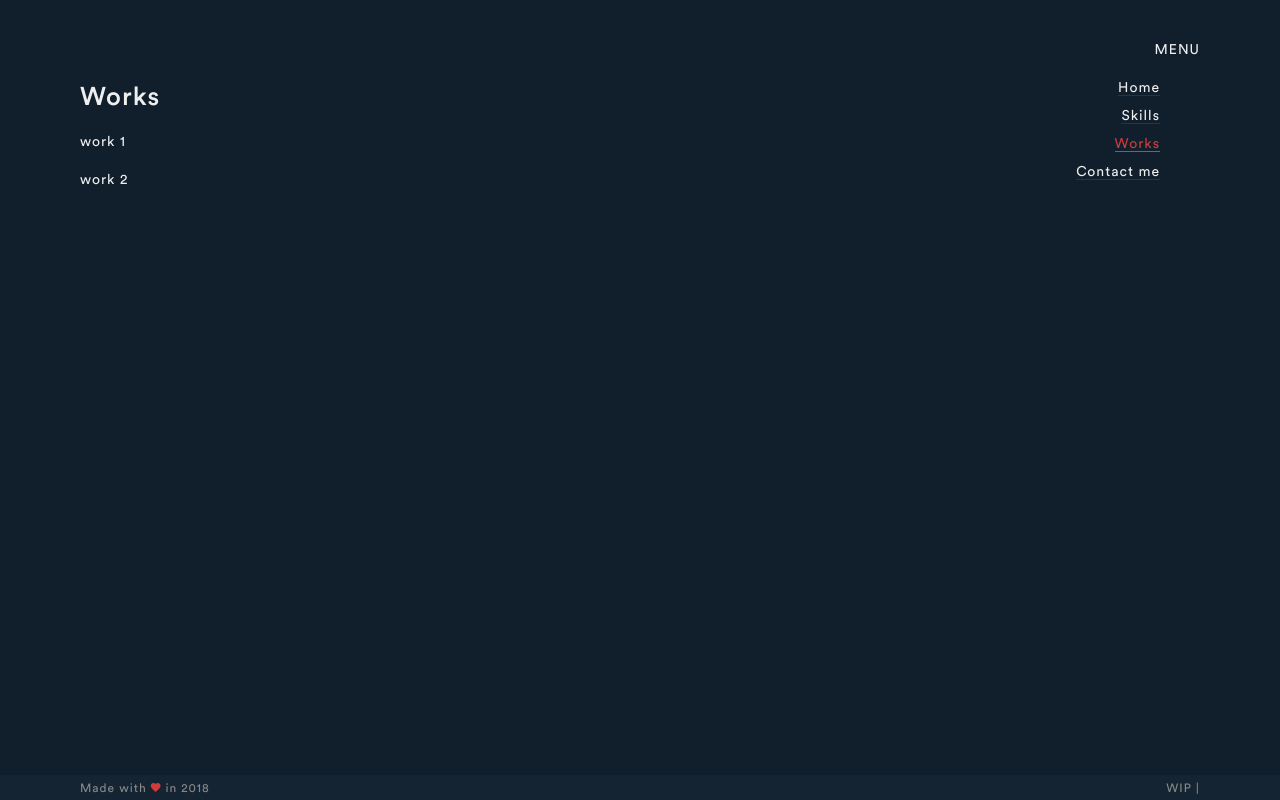
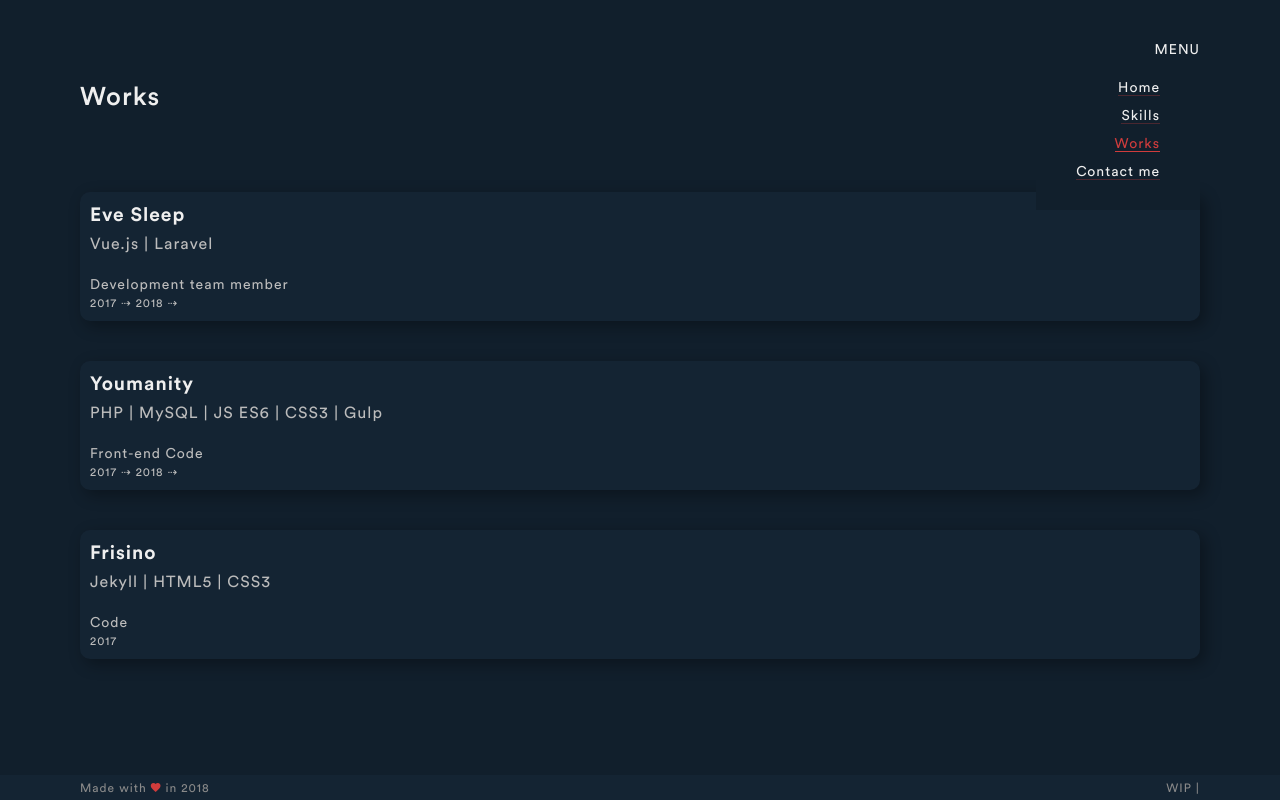
Before and after one commit to cuppilekkia/cuppilekkia-personal, a Vue app: page /works in a window 1280 px wide. Built offline with nearby package versions, Linux system fonts and the light colour scheme.

Commit message:
Works page and styles

```diff
--- a/src/assets/sass/_variables.scss
+++ b/src/assets/sass/_variables.scss
@@ -2,6 +2,8 @@
 $main-dark: #111f2c;
 $main-dark-2: lighten($main-dark, 2%);
 $main-dark-4: lighten($main-dark, 4%);
+$main-darker-2: darken($main-dark, 2%);
+$main-darker-4: darken($main-dark, 4%);
 
 $main-light: #efefef;
 $main-light-20: darken($main-light, 20%);
@@ -25,3 +27,4 @@
 
 /* SHADOW */
 $black-shadow: 5px 5px 15px 1px rgba($color: #000000, $alpha: 0.3);
+$white-shadow: 5px 5px 15px 1px rgba($color: #ffffff, $alpha: 0.3);
--- a/src/components/TitleBig.vue
+++ b/src/components/TitleBig.vue
@@ -12,6 +12,6 @@
 
 <style scoped lang="scss">
 .t-big-title {
-  margin-bottom: 20px;
+  margin-bottom: 80px;
 }
 </style>
--- a/src/components/Work.vue
+++ b/src/components/Work.vue
@@ -1,10 +1,19 @@
 <template>
-    <div>
-        {{ title }}
-    </div>
+    <section class="work theme-dark-2">
+      <header class="head">
+        <h1 class="title">{{ title }}</h1>
+        <h2 class="tech">{{ tech }}</h2>
+      </header>
+      <div>
+        <p class="role">{{ role }}</p>
+        <p class="year"><small v-html="year"></small></p>
+      </div>
+    </section>
 </template>
 
 <script>
+import { mapGetters } from 'vuex'
+
 export default {
   name: 'work',
   props: {
@@ -12,22 +21,69 @@
       type: String,
       default: ''
     },
+    tech: {
+      type: String,
+      default: ''
+    },
+    role: {
+      type: String,
+      default: ''
+    },
+    design: {
+      type: String,
+      default: ''
+    },
+    image: {
+      type: String,
+      default: ''
+    },
     link: {
       type: String,
       default: ''
     },
-    description: {
-      type: String,
-      default: ''
-    },
-    date: {
+    year: {
       type: String,
       default: ''
     }
+  },
+  computed: {
+    ...mapGetters(['uiIS'])
   }
 }
 </script>
 
 <style lang="scss" scoped>
+@import '@/assets/sass/_variables.scss';
 
+.work {
+  position: relative;
+  padding: 10px;
+  margin-bottom: 40px;
+  border-radius: 10px;
+  box-shadow: $black-shadow;
+  transition: $speed $cubic;
+
+  &:hover {
+
+  }
+
+  & .title {
+    font-weight: bold;
+    font-size: 1.2rem;
+    margin-bottom: 5px;
+    color: $main-light;
+  }
+
+  & .tech {
+    font-size: 1rem;
+    font-weight: normal;
+    line-height: 1.5rem;
+    margin-bottom: 20px;
+  }
+
+  & .design {
+    padding-left: 10px;
+
+  }
+}
 </style>
--- a/src/data/works.js
+++ b/src/data/works.js
@@ -1,14 +1,28 @@
 export default [
   {
-    title: 'work 1',
-    description: 'Lorem elit aliqua dolor labore irure reprehenderit cupidatat irure.',
+    title: 'Eve Sleep',
+    tech: 'Vue.js | Laravel',
+    role: 'Development team member',
+    image: '#',
     link: '#',
-    date: Date()
+    year: '2017 &#8674 2018 &#8674'
   },
   {
-    title: 'work 2',
-    description: 'Proident dolor ea est eiusmod nulla labore labore incididunt aliquip proident.',
+    title: 'Youmanity',
+    tech: 'PHP | MySQL | JS ES6 | CSS3 | Gulp',
+    role: 'Front-end Code',
+    design: 'Brainpull',
+    image: '#',
     link: '#',
-    date: Date()
+    year: '2017 &#8674 2018 &#8674'
+  },
+  {
+    title: 'Frisino',
+    tech: 'Jekyll | HTML5 | CSS3',
+    role: 'Code',
+    design: 'Idem Design',
+    image: '#',
+    link: '#',
+    year: '2017'
   }
 ]
--- a/src/views/Home.vue
+++ b/src/views/Home.vue
@@ -1,6 +1,6 @@
 <template>
     <div class="home wrapper">
-        <div class="content">
+        <section class="content">
             <!-- <img src="../assets/logo.png"> -->
             <div class="header">
                 <TitleBig>
@@ -13,8 +13,8 @@
             <Paragraph>
                 With 4+ years of experience, I enjoy building beautiful handcrafted web applications using the latest technologies. <br>Always passionate about performances and optimizations, I do eveything in my power to make the web experience as fast as possible from the code to the infrastructure.
             </Paragraph>
-        </div>
-        <div class="contact-links">
+        </section>
+        <section class="contact-links">
             <ul class="contact-links__list">
                 <li class="contact-links__item">
                     <i class="icon ion-logo-twitter"></i>
@@ -37,7 +37,7 @@
                     <a href="https://www.instagram.com/cuppilekkia/" target="_blank" rel="noopener">Instagram</a>
                 </li>
             </ul>
-        </div>
+        </section>
     </div>
 </template>
 
--- a/src/views/Skills.vue
+++ b/src/views/Skills.vue
@@ -1,11 +1,11 @@
 <template>
-    <div class="skills wrapper">
+    <article class="skills wrapper">
         <div class="content">
             <!-- <img src="../assets/logo.png"> -->
             <TitleBig>
                 Skills
             </TitleBig>
-            <div class="skill">
+            <section class="skill">
                 <h2 class="skill-title">
                     Web Technologies & Frameworks
                 </h2>
@@ -13,8 +13,8 @@
                     Vue.js &middot; HTML5 &middot; CSS3 &middot; Vuex &middot; Node.js <br>
                     Laravel &middot; PHP &middot; RESTful API &middot; Jekyll
                 </Paragraph>
-            </div>
-            <div class="skill">
+            </section>
+            <section class="skill">
                 <h2 class="skill-title">
                     Scripts/UI & Tooling
                 </h2>
@@ -22,24 +22,24 @@
                     JavaScript &middot; ES6 &middot; OOJS &middot; JQuery &middot; AJAX <br>
                     SASS/SCSS &middot; BEM &middot; Webpack &middot; Gulp
                 </Paragraph>
-            </div>
-            <div class="skill">
+            </section>
+            <section class="skill">
                 <h2 class="skill-title">
                     Database and ORM
                 </h2>
                 <Paragraph>
                     MySQL &middot; NoSQL &middot; Eloquent
                 </Paragraph>
-            </div>
-            <div class="skill">
+            </section>
+            <section class="skill">
                 <h2 class="skill-title">
                     Application & Web Server(less)
                 </h2>
                 <Paragraph>
                     NGINX &middot; Lambda &middot; Linux
                 </Paragraph>
-            </div>
-            <div class="skill">
+            </section>
+            <section class="skill">
                 <h2 class="skill-title">
                     Deployment & Infrastructure Tools
                 </h2>
@@ -47,25 +47,25 @@
                     Docker &middot; Terraform &middot; CiCd &middot; Jenkins <br>
                     AWS Cli &middot; CodePipeline
                 </Paragraph>
-            </div>
-            <div class="skill">
+            </section>
+            <section class="skill">
                 <h2 class="skill-title">
                     Debugging & Monitoring
                 </h2>
                 <Paragraph>
                     Chrome developer tools &middot; Bugsnag &middot; New Relic
                 </Paragraph>
-            </div>
-            <div class="skill">
+            </section>
+            <section class="skill">
                 <h2 class="skill-title">
                     Versioning and other tools
                 </h2>
                 <Paragraph>
                     Git &middot; Bitbucket &middot; Jira
                 </Paragraph>
-            </div>
+            </section>
         </div>
-    </div>
+    </article>
 </template>
 
 <script>
--- a/src/views/Works.vue
+++ b/src/views/Works.vue
@@ -1,17 +1,20 @@
 <template>
-    <div class="works wrapper">
-        <div class="">
+    <article class="works wrapper">
+        <section class="">
             <!-- <img src="../assets/logo.png"> -->
             <TitleBig>
                 Works
             </TitleBig>
-            <transition-group name="fade" appear>
-                <div class="skill" v-for="(work, index) in works" :key="index">
-                    <Work v-bind="work"></Work>
+                <div class="works">
+                    <transition-group name="fade" appear tag="div">
+                        <Work v-bind="work"
+                            v-for="(work, index) in works"
+                            :key="index"
+                            :data-index="index"/>
+                    </transition-group>
                 </div>
-            </transition-group>
-        </div>
-    </div>
+        </section>
+    </article>
 </template>
 
 <script>
@@ -34,14 +37,7 @@
 <style lang="scss" scoped>
 @import '@/assets/sass/_variables.scss';
 
-.skill {
+.works {
     margin-bottom: 20px;
-
-    &-title {
-        font-weight: bold;
-        font-size: 1rem;
-        margin-bottom: 5px;
-        color: $main-light-40;
-    }
 }
 </style>
```
